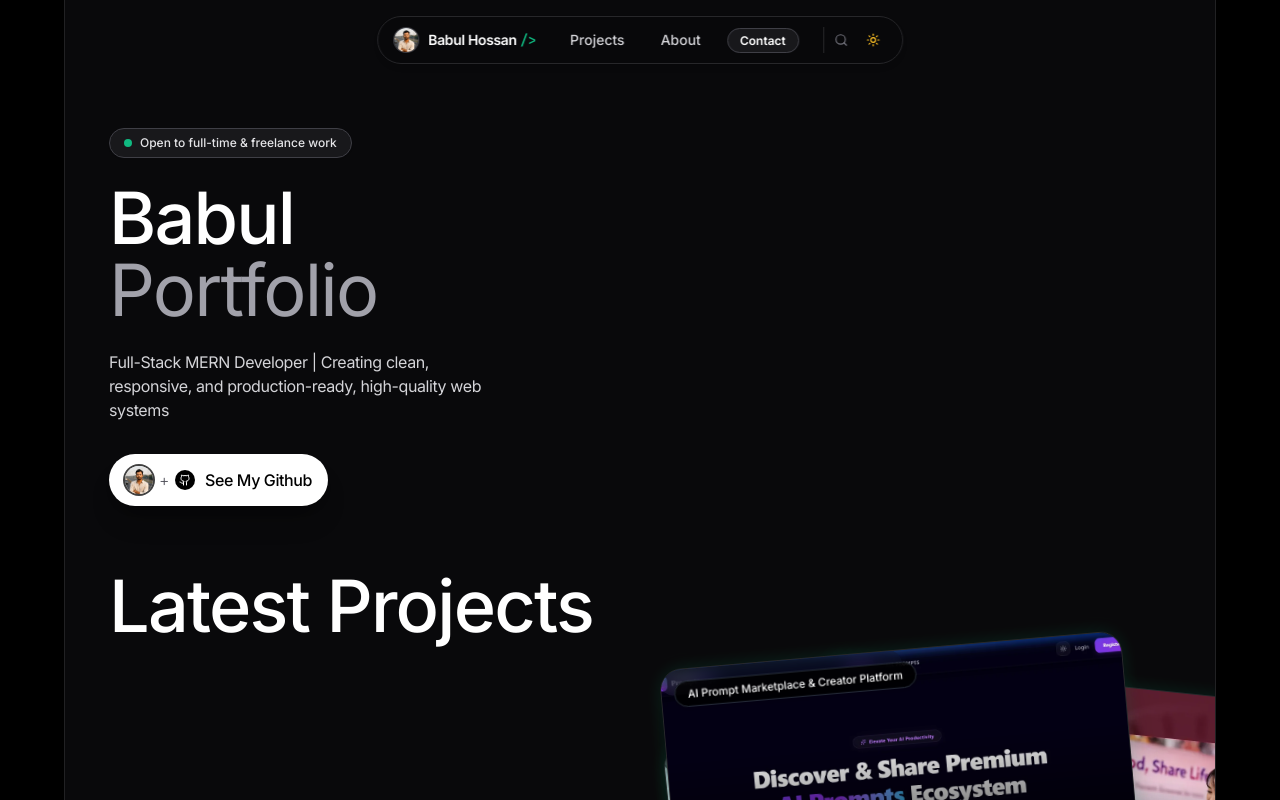
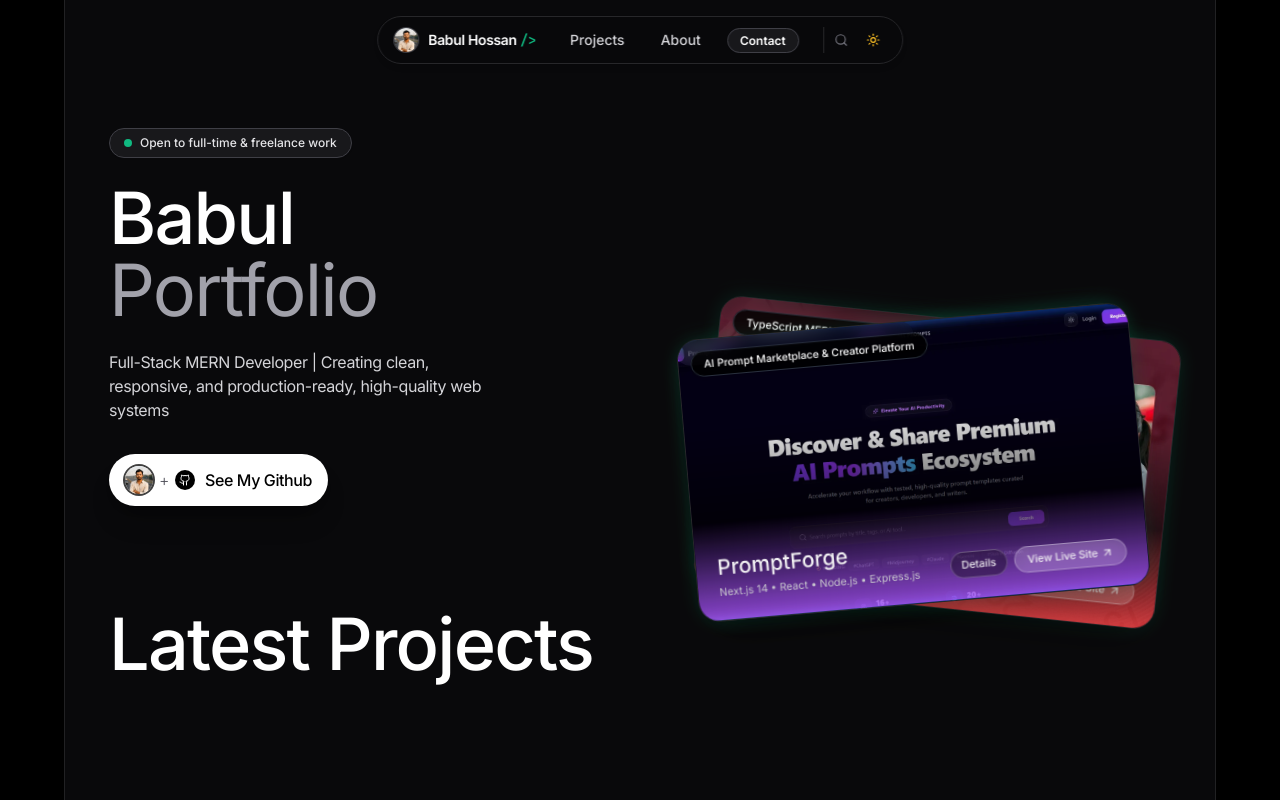
Before and after one commit to babul0000/babul_protfolio, a Next.js app: page / in a window 1280 px wide. Shown: the top 800 px of the page. Built offline with nearby package versions, Linux system fonts and the light colour scheme.

Commit message:
feat: complete exact scroll flight card animation starting in hero banner and landing in 2x2 grid

```diff
--- a/components/HeroProjects.tsx
+++ b/components/HeroProjects.tsx
@@ -8,7 +8,7 @@ import { projects } from "./projectsData";
 
 export default function HeroProjects() {
   const containerRef = useRef<HTMLDivElement>(null);
-  const [progress, setProgress] = useState<number>(0);
+  const [scrollY, setScrollY] = useState<number>(0);
   const [isMobile, setIsMobile] = useState<boolean>(false);
 
   useEffect(() => {
@@ -22,13 +22,7 @@ export default function HeroProjects() {
     const handleScroll = () => {
       if (!ticking) {
         window.requestAnimationFrame(() => {
-          if (!containerRef.current) return;
-          const rect = containerRef.current.getBoundingClientRect();
-          // Calculate scroll progress relative to the container
-          // 0 = at top of Hero, 1 = scrolled enough to fully expand the 2x2 grid
-          const scrollDistance = -rect.top;
-          const p = Math.min(Math.max(scrollDistance / 380, 0), 1);
-          setProgress(p);
+          setScrollY(window.scrollY);
           ticking = false;
         });
         ticking = true;
@@ -44,14 +38,14 @@ export default function HeroProjects() {
 
   const topProjects = projects.slice(0, 4);
 
-  // factor goes from 1 (Hero initial stacked state) down to 0 (Full 2x2 grid settled state)
-  const factor = isMobile ? 0 : 1 - progress;
+  // Scroll progress from 0 (at top of hero banner) to 1 (when cards reach 2x2 grid)
+  // Cards animate smoothly as scrollY progresses from 0 to 520px
+  const progress = isMobile ? 1 : Math.min(Math.max(scrollY / 500, 0), 1);
+  const factor = 1 - progress;
 
-  // Initial card stack transforms when in Hero banner (factor = 1):
-  // Card 0 (Row 1, Col 1 in DOM): starts over Card 1 (Row 1, Col 2) -> tx: 100% + gap, ty: -25px, rot: -5deg
-  // Card 1 (Row 1, Col 2 in DOM): starts in Col 2 -> tx: 0px, ty: 0px, rot: 6deg
-  // Card 2 (Row 2, Col 1 in DOM): starts over Card 1 (Row 1, Col 2) -> tx: 100% + gap, ty: -100% - gap, rot: -6deg
-  // Card 3 (Row 2, Col 2 in DOM): starts over Card 1 (Row 1, Col 2) -> tx: 0px, ty: -100% - gap, rot: 5deg
+  // Compute exact transforms for the 4 cards so that at factor=1 (scrollY=0)
+  // they sit in the Hero banner right column, and at factor=0 (scrollY>=500px)
+  // they settle seamlessly in the 2x2 Latest Projects grid.
   const getCardStyle = (index: number) => {
     if (isMobile) {
       return {
@@ -60,48 +54,49 @@ export default function HeroProjects() {
       };
     }
 
-    let tx = 0;
-    let ty = 0;
+    let tx = "0px";
+    let ty = "0px";
     let rot = 0;
     let sc = 1;
     let zIndex = 10;
 
     if (index === 0) {
-      // PromptForge (Row 1, Col 1) -> moves from top-right stack to top-left grid
-      tx = 104 * factor;
-      ty = -20 * factor;
+      // PromptForge (Row 1, Col 1): Starts in Hero Right Column -> Flies to Row 1 Col 1
+      tx = `calc((100% + 2rem) * ${factor})`;
+      ty = `calc(-135% * ${factor})`;
       rot = -5 * factor;
-      sc = 0.90 + 0.10 * (1 - factor);
+      sc = 0.88 + 0.12 * (1 - factor);
       zIndex = 40;
     } else if (index === 1) {
-      // BloodConnect (Row 1, Col 2) -> base card in top-right
-      tx = 25 * factor;
-      ty = -10 * factor;
+      // BloodConnect (Row 1, Col 2): Starts in Hero Right Column -> Straightens in Row 1 Col 2
+      tx = `calc(24px * ${factor})`;
+      ty = `calc(-135% * ${factor})`;
       rot = 6 * factor;
-      sc = 0.92 + 0.08 * (1 - factor);
+      sc = 0.90 + 0.10 * (1 - factor);
       zIndex = 30;
     } else if (index === 2) {
-      // Tiles Gallery (Row 2, Col 1) -> moves from top-right stack to bottom-left grid
-      tx = 104 * factor;
-      ty = -108 * factor;
+      // Tiles Gallery (Row 2, Col 1): Starts in Hero Right Column -> Flies to Row 2 Col 1
+      tx = `calc((100% + 2rem) * ${factor})`;
+      ty = `calc(-245% * ${factor})`;
       rot = -6 * factor;
-      sc = 0.88 + 0.12 * (1 - factor);
+      sc = 0.86 + 0.14 * (1 - factor);
       zIndex = 20;
     } else if (index === 3) {
-      // PixGen Studio (Row 2, Col 2) -> moves from top-right stack to bottom-right grid
-      tx = 20 * factor;
-      ty = -108 * factor;
+      // PixGen Studio (Row 2, Col 2): Starts in Hero Right Column -> Flies to Row 2 Col 2
+      tx = `calc(32px * ${factor})`;
+      ty = `calc(-245% * ${factor})`;
       rot = 5 * factor;
-      sc = 0.86 + 0.14 * (1 - factor);
+      sc = 0.84 + 0.16 * (1 - factor);
       zIndex = 10;
     }
 
     return {
-      transform: `translate3d(${tx}%, ${ty}%, 0) rotate(${rot}deg) scale(${sc})`,
+      transform: `translate3d(${tx}, ${ty}, 0) rotate(${rot}deg) scale(${sc})`,
       zIndex,
-      transition: "transform 0.08s ease-out, box-shadow 0.3s ease",
+      willChange: "transform",
+      transition: factor === 0 ? "transform 0.3s ease" : "none",
       boxShadow: factor > 0.05
-        ? "0 25px 50px -12px rgba(0, 0, 0, 0.35), 0 0 20px 0 rgba(16, 185, 129, 0.15)"
+        ? "0 25px 50px -12px rgba(0, 0, 0, 0.35), 0 0 25px 0 rgba(16, 185, 129, 0.15)"
         : undefined,
     };
   };
@@ -112,15 +107,15 @@ export default function HeroProjects() {
       id="projects"
       className="relative pt-24 sm:pt-28 md:pt-32 pb-20 md:pb-28 border-b border-gray-200 dark:border-zinc-800/80 overflow-hidden bg-white dark:bg-[#09090b]"
     >
-      {/* Background Radial Glow (NasirChy style) */}
+      {/* Background Radial Glow */}
       <div className="pointer-events-none absolute inset-y-0 left-1/3 -z-1 hidden w-full bg-radial from-emerald-500/5 via-transparent to-transparent blur-3xl md:block" />
 
       <div className="max-w-6xl mx-auto px-5 sm:px-8 md:px-11">
 
-        {/* Top Hero Row: Left Column is Hero Text; Right Column is the Initial Deck of 4 Cards */}
-        <div className="grid grid-cols-1 md:grid-cols-2 gap-8 md:gap-12 items-start mb-12 sm:mb-16">
+        {/* Hero Banner Header Row */}
+        <div className="grid grid-cols-1 md:grid-cols-2 gap-8 md:gap-12 items-start mb-16 md:mb-20 min-h-[360px] sm:min-h-[400px]">
 
-          {/* Hero Left Column (Exact NasirChy typography and GitHub bubble button) */}
+          {/* Left Column: NasirChy typography and GitHub bubble button */}
           <div className="flex flex-col gap-6 z-20">
             {/* Status Badge */}
             <span className="inline-flex items-center gap-2 self-start rounded-full border border-gray-200/80 dark:border-zinc-700 bg-white dark:bg-zinc-900 px-3.5 py-1.5 text-xs font-medium text-slate-800 dark:text-zinc-200 shadow-sm">
@@ -170,18 +165,18 @@ export default function HeroProjects() {
             </div>
           </div>
 
-          {/* Spacer on desktop so the cards stack neatly in the right column */}
-          <div className="hidden md:block h-32 pointer-events-none" />
+          {/* Right Column: Placeholder space where cards are situated when factor=1 */}
+          <div className="relative aspect-[16/10] hidden md:block select-none pointer-events-none" />
         </div>
 
-        {/* "Latest Projects" Heading */}
+        {/* "Latest Projects" Section Title */}
         <div className="mb-10 sm:mb-14">
           <h2 className="text-4xl sm:text-6xl md:text-7xl font-medium tracking-tight text-slate-900 dark:text-white">
             Latest Projects
           </h2>
         </div>
 
-        {/* 2x2 Grid of Project Cards with Scroll-Linked Flight Transition */}
+        {/* 2x2 Grid with Scroll-Linked Flight into Grid Slots */}
         <div className="grid grid-cols-1 md:grid-cols-2 gap-6 md:gap-8 relative">
           {topProjects.map((project, idx) => (
             <div
@@ -189,7 +184,7 @@ export default function HeroProjects() {
               style={getCardStyle(idx)}
               className="group relative rounded-2xl md:rounded-3xl overflow-hidden border border-gray-200 dark:border-zinc-800 bg-zinc-950 aspect-[16/10] shadow-md hover:shadow-2xl transition-all duration-300 will-change-transform"
             >
-              {/* Project Image */}
+              {/* Project Image Preview */}
               <Image
                 src={project.image}
                 alt={project.name}
@@ -198,14 +193,14 @@ export default function HeroProjects() {
                 className="object-cover object-top group-hover:scale-105 transition-transform duration-500"
               />
 
-              {/* Top Category Badge */}
+              {/* Category Pill Badge */}
               <div className="absolute top-3.5 left-3.5 z-20">
                 <span className="rounded-full border border-gray-700/80 bg-black/85 px-3.5 py-1.5 text-xs font-medium text-white shadow-md backdrop-blur-md">
                   {project.tagline}
                 </span>
               </div>
 
-              {/* Bottom Gradient Overlay (Exact NasirChy design) */}
+              {/* Bottom Gradient Overlay (Exact NasirChy style) */}
               <div
                 className="absolute inset-0 bg-gradient-to-t from-black/90 via-black/40 to-transparent opacity-95 group-hover:opacity-100 transition-opacity p-5 sm:p-6 flex items-end justify-between text-white z-10"
                 style={{
@@ -244,7 +239,7 @@ export default function HeroProjects() {
           ))}
         </div>
 
-        {/* View More Projects Footer Link */}
+        {/* View More Projects on GitHub */}
         <div className="mt-12 text-center">
           <a
             href="https://github.com/babul0000"
```
